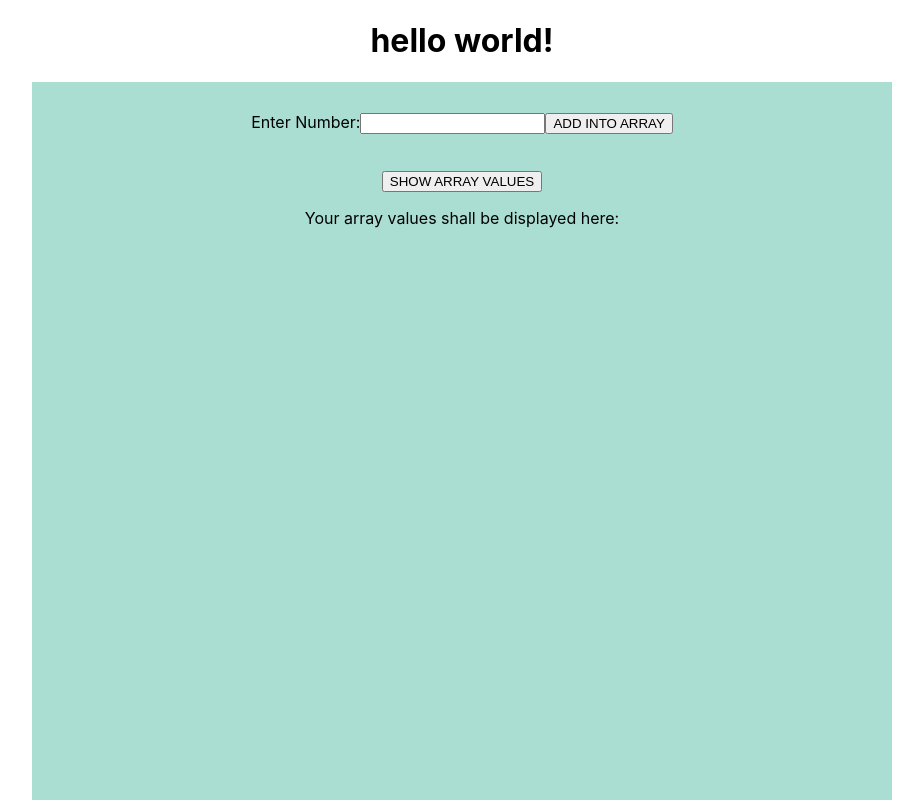
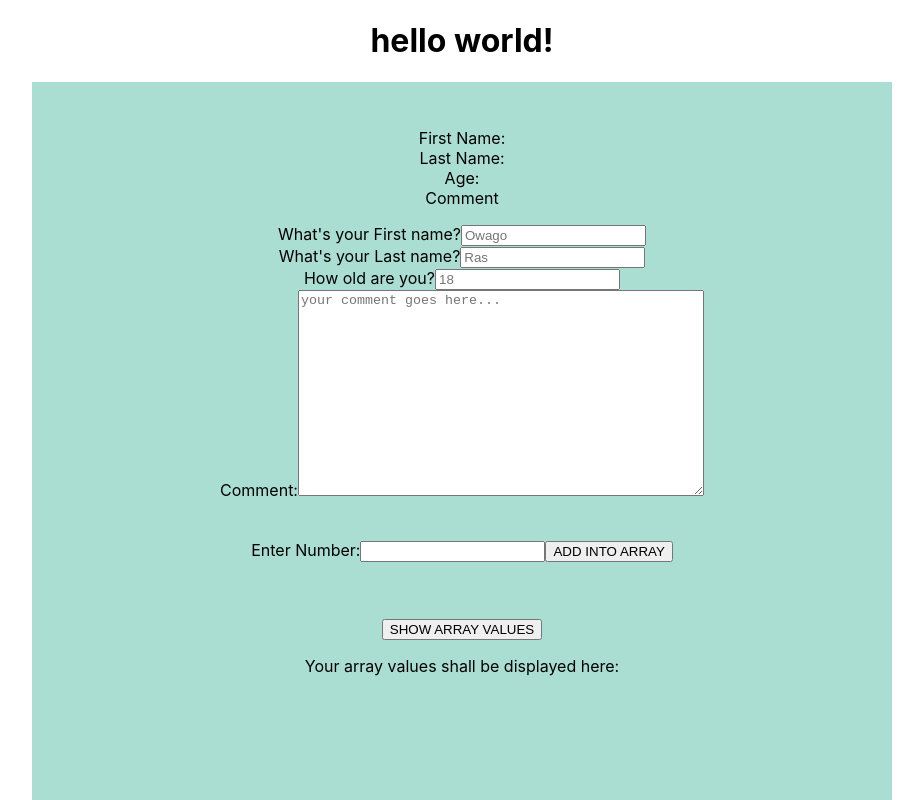
Before and after one commit to AgolaDeveloper/BasicReact, a React (Create React App) app: page / in a window 1280 px wide. Shown: the top 800 px of the page, without its empty margins (178-1101 px from the left). Built offline with nearby package versions, Linux system fonts and the light colour scheme.

Commit message:
addingevents

```diff
--- a/src/component/callback.js
+++ b/src/component/callback.js
@@ -2,7 +2,9 @@ import React from 'react'
 
 function Call(){
 
+function func(){
 
+}
 
 
 }
--- a/src/component/callbacks.css
+++ b/src/component/callbacks.css
@@ -5,3 +5,10 @@
     max-width: 800px;
     margin: auto;
 }
+#pr{
+    color:goldenrod;
+}
+#tm{
+    width: 400px;
+    height: 200px;
+}
--- a/src/component/callbacks.js
+++ b/src/component/callbacks.js
@@ -1,57 +1,91 @@
 import { render } from '@testing-library/react';
-import React from 'react'
+import React, { Component } from 'react'
 import './callbacks.css'
 
-function Cal(){
+// function Cal(){
+    class Cal extends Component{
+        constructor(){
+            super()
+            this.state={
+                arr: [],
+                fname:"",
+                lname: "",
 
-var arr= [];
+                age:"",
+                mess:""
+
+            }
+        }
+
+        fnam =(event)=>{
+            this.setState(
+                {fname: event.target.value}
+            );
+        }
+
+        lnam =(event)=>{
+            this.setState(
+                {lname: event.target.value}
+            );
+        }
+
+        onam =(event)=>{
+            this.setState(
+                {age: event.target.value}
+            );
+        }
+
+        mes =(event)=>{
+            this.setState(
+                {mess: event.target.value}
+            );
+        }
+
+
+        // clik=()=>{
+        //     document.getElementById("pr").innerHTML=this.state.name;
+        // }
+// var arr= [];
 
 //pushing items into array
-
-// function
-// pus=(e)=>{
-//     var item;
-//     item = document.getElementById("add").e.target.value;
-
-//     ............................
-//         // item.target.value;
-//     //    var im =e.target.value;
-//     // setTimeout(()=>{
-//         // var im;
-//         // item = document.getElementById("add");
-//         // im =item.target.value;
-//         ............................................
-//         arr.push(item)
-//     // }, 1000)
-// }
-
-// //displaying our array items
-
-// // function items()
-// items=()=>{
-//     var it ="";
-//     // setTimeout(()=>{
-//         arr.forEach((itm)=>{
-//              it =+ itm;
-//         })
-//     // }, 1000)
-
-//     document.getElementById("par").innerHTML= it
-//     // return it;
-
-//     // function chan(){
-//     //     var itms = document.getElementById("add").value.length;
-//     //     document.getElementById("cha").innerHTML="you've just entered "+itms;
 
 
 
 
-render();{
+
+
+
+render(){
     return(
         <div id="di">
+            <p>First Name: {this.state.fname} <br />
+                Last Name:{this.state.lname} <br/>
+                Age: {this.state.age} <br/>
+                Comment {this.state.mess}
+            </p>
+            <p id="pr">{this.state.fname}</p>
+            <form>
+            <label>What's your First name?</label>
+            <input type="text" id="nam" placeholder="Owago" onChange={this.fnam}/>
+        <br />
+            <label>What's your Last name?</label>
+            <input type="text" id="nam" placeholder="Ras" onChange={this.lnam}/>
+            <br />
+
+            <label>How old are you?</label>
+            <input type="number" id="old " placeholder="18" onChange={this.onam}/>
+            <br/>
+            <label>Comment:</label>
+            <textarea type="text" id="tm" placeholder="your comment goes here..." onChange={this.mes}></textarea>
+            {/* <button onChange={this.clik}>Sign Up</button> */}
+            <br />
+            <br />
+            <br />
+
             <label>Enter Number:</label>
             <input id="add" ></input>
             <button >ADD INTO ARRAY</button>
+            </form>
 
             {/* onClick={pus} */}
 
```
